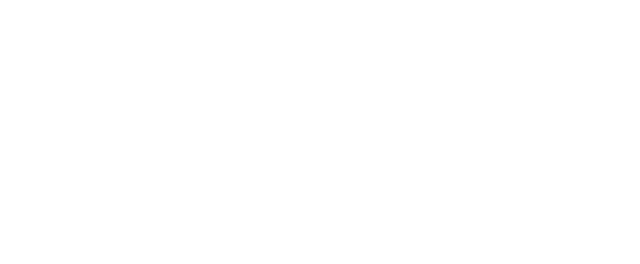
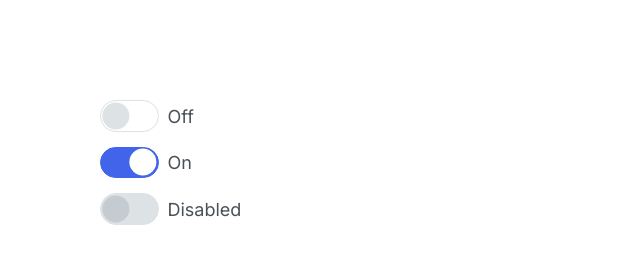
Before and after one commit to js-tasks-ru/htmlcss-20210513_ekaterina78, a website: page 07-lection5/03-toggler/index.html in a window 1280 px wide. Shown: the whole page, without its empty margins (0-640 px from the left). Drawn offline with nearby package versions, Linux system fonts and the light colour scheme.

Commit message:
add solution for 07-lection5-03-toggler

```diff
--- a/07-lection5/03-toggler/index.html
+++ b/07-lection5/03-toggler/index.html
@@ -2,10 +2,46 @@
 <!-- Страница с кнопкой переключения -->
 <html lang="ru">
     <head>
+        <title>Toggle</title>
         <link rel="stylesheet" href="../../assets/css/main.css">
         <link rel="stylesheet" href="./toggler.css">
+        <style>
+            body {
+                padding: 100px;
+            }
+            .container {
+                display: flex;
+                flex-direction: column;
+                gap: 15px;
+            }
+        </style>
     </head>
     <body>
-
+        <div class="container">
+            <label class="toggle">
+                <input class="toggle__input" type="checkbox">
+                <div class="toggle__state">
+                    <div class="toggle__control">
+                        <div class="toggle__inner"></div>
+                    </div>
+                </div>
+            </label>
+            <label class="toggle">
+                <input class="toggle__input" type="checkbox" checked>
+                <div class="toggle__state">
+                    <div class="toggle__control">
+                        <div class="toggle__inner"></div>
+                    </div>
+                </div>
+            </label>
+            <label class="toggle">
+                <input class="toggle__input" type="checkbox" disabled>
+                <div class="toggle__state">
+                    <div class="toggle__control">
+                        <div class="toggle__inner"></div>
+                    </div>
+                </div>
+            </label>
+        </div>
     </body>
 </html>
--- a/07-lection5/03-toggler/toggler.css
+++ b/07-lection5/03-toggler/toggler.css
@@ -0,0 +1,94 @@
+.toggle {
+    width: fit-content;
+}
+
+.toggle__input {
+    width: 0;
+    height: 0;
+    opacity: 0;
+    pointer-events: none;
+    outline: none;
+    position: absolute;
+}
+
+.toggle__state {
+    display: flex;
+    align-items: center;
+    cursor: pointer;
+    width: fit-content;
+}
+
+.toggle__control {
+    width: 3.25rem;
+    height: 1.75rem;
+    background: var(--white);
+    border: 1px solid var(--grey-2);
+    box-sizing: border-box;
+    border-radius: 1rem;
+    position: relative;
+}
+
+.toggle__control:after {
+    content: 'Off';
+    position: absolute;
+    top: 50%;
+    left: 100%;
+    transform: translate(10px, -50%);
+    color: var(--grey-4);
+    font-family: Inter, sans-serif;
+    font-style: normal;
+    font-weight: normal;
+    font-size: 1rem;
+    line-height: 1.5rem;
+}
+
+.toggle__inner {
+    position: absolute;
+    top: 50%;
+    transform: translate(5%, -50%);
+    width: 1.5rem;
+    height: 1.5rem;
+    background: var(--grey-2);
+    border-radius: 50%;
+}
+
+.toggle__input:checked ~ .toggle__state .toggle__control {
+    border-color: var(--primary);
+    background: var(--primary);
+}
+
+.toggle__input:checked ~ .toggle__state .toggle__control:after {
+    content: 'On';
+}
+
+.toggle__input:checked ~ .toggle__state .toggle__inner {
+    right: 5%;
+    background: var(--white);
+}
+
+.toggle__input:disabled ~ .toggle__state {
+    pointer-events: none;
+}
+
+.toggle__input:disabled ~ .toggle__state .toggle__control {
+    background: var(--grey-2);
+}
+
+.toggle__input:disabled ~ .toggle__state .toggle__control:after {
+    content: 'Disabled';
+}
+
+.toggle__input:disabled ~ .toggle__state .toggle__control .toggle__inner {
+    background: var(--grey-3);
+    opacity: 0.5;
+}
+
+.toggle__input:focus ~ .toggle__state .toggle__control,
+.toggle__input:not([disabled]):hover ~ .toggle__state .toggle__control {
+    box-shadow: 0 0 0 0.4rem var(--primary-lighten);
+}
+
+.toggle__input:focus ~ .toggle__state .toggle__control:after,
+.toggle__input:not([disabled]):hover ~ .toggle__state .toggle__control:after {
+    text-decoration: underline;
+}
```
